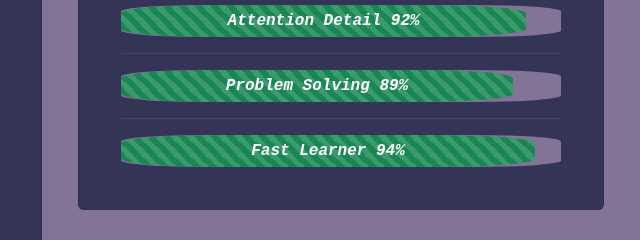
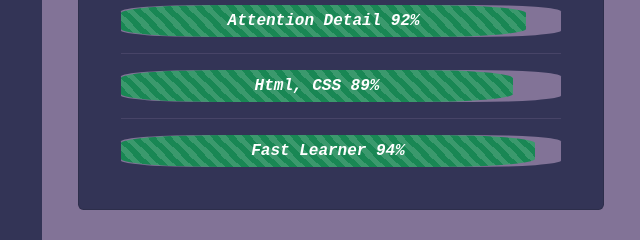
Before and after one commit to eskuye11/somedocs, a plain HTML site: page page/index.html in a window 1280 px wide. Shown: the part 503-743 px from the top of the page, 0-640 px from the left. Drawn offline with nearby package versions, Linux system fonts and the light colour scheme.

Commit message:
Update index.html

```diff
--- a/page/index.html
+++ b/page/index.html
@@ -94,7 +94,7 @@
             <hr>
             <div class="progress pro-text">
               <div class="progress-bar progress-bar-striped progress-bar-animated active bg-success myPro" role="progressbar" aria-valuenow="40" aria-valuemin="0" aria-valuemax="100" style="width:89%">
-                Problem Solving 89%
+                Html, CSS 89%
               </div>
             </div>
             <hr>
```
